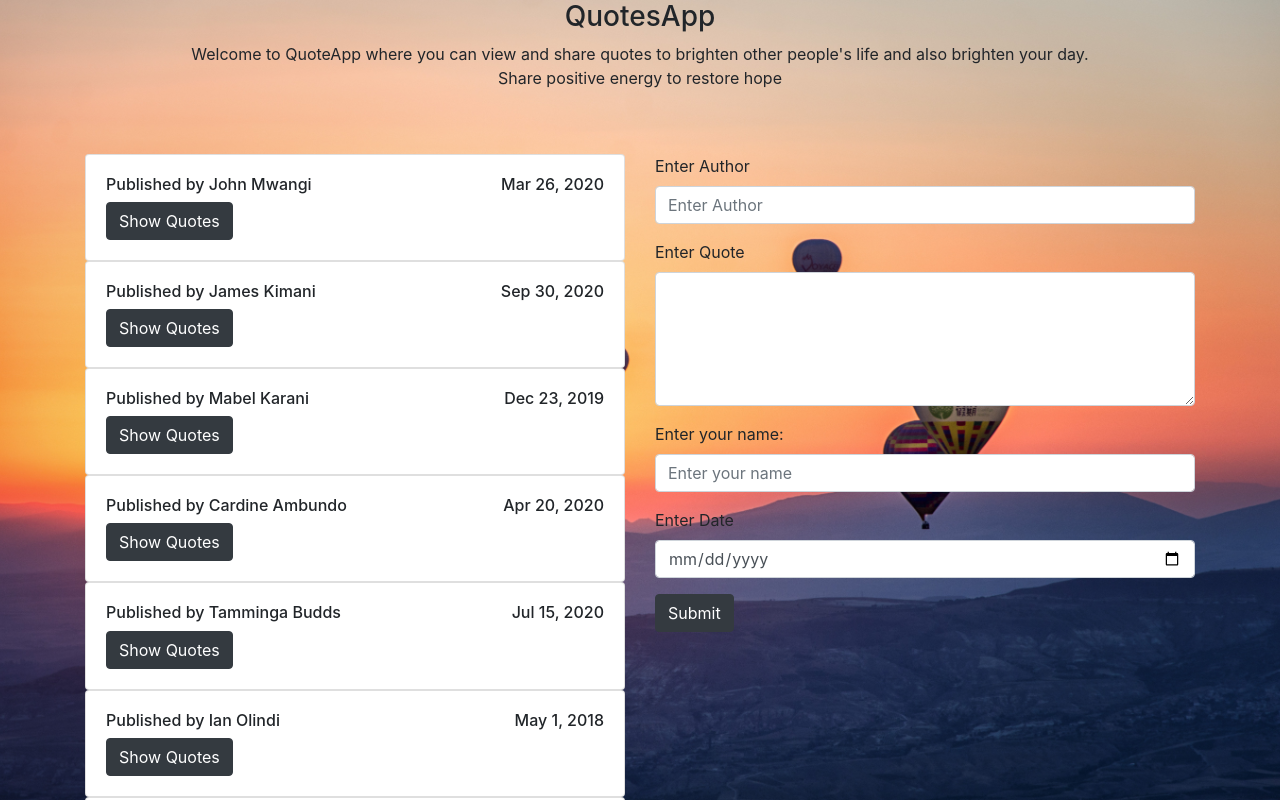
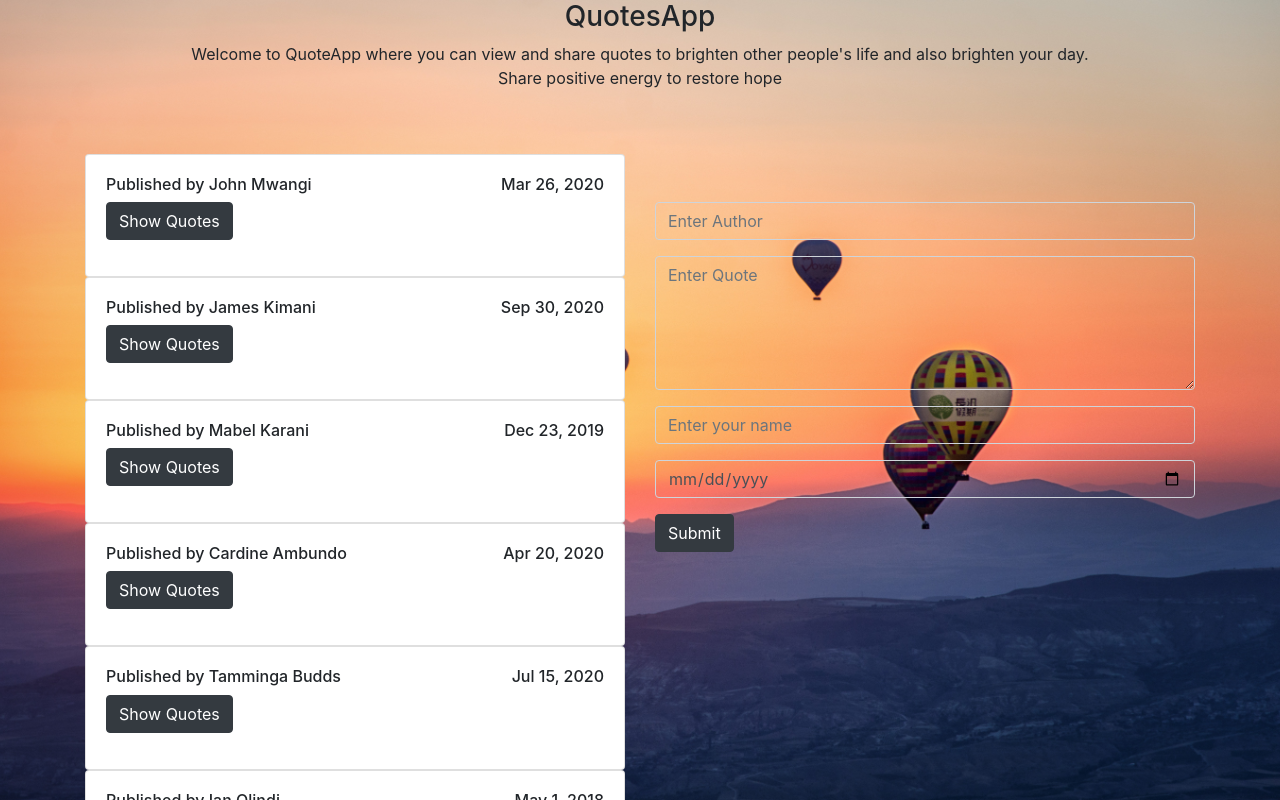
Before and after one commit to tomito26/QuotesApp, an Angular app: page / in a window 1280 px wide. Shown: the top 800 px of the page. Built offline with nearby package versions, Linux system fonts and the light colour scheme.

Commit message:
made the input field transparent

```diff
--- a/src/app/app.component.html
+++ b/src/app/app.component.html
@@ -5,7 +5,7 @@
   </div>
   <div class="row pt-5">
     <div class="col-md-6">
-      <div class='card' *ngFor='let quote of quoteEntry;let i = index'>
+      <div class='card pb-3' *ngFor='let quote of quoteEntry;let i = index'>
           <div class="card-body">
             <h6><span class="Name">Published by {{quote.submittedName}}</span><span class="date">{{quote.date|date}}</span></h6>
             <app-quote-message *ngIf='quote.showDetails'  [message]='quote'></app-quote-message>
@@ -13,7 +13,7 @@
           </div>
         </div>
     </div>
-    <div class="col-md-6">
+    <div class="col-md-6 pt-5">
       <app-quote-form (addQuote)='addNewQuote($event)'></app-quote-form>
     </div>
   </div>
--- a/src/app/quote-form/quote-form.component.html
+++ b/src/app/quote-form/quote-form.component.html
@@ -1,19 +1,15 @@
  <form (ngSubmit)='submitQuotes(quotesEntry);'  #quotesEntry = 'ngForm' >
     <div class="form-group">
-        <label for="author">Enter Author</label>
-        <input type="text" class="form-control" id="author" name="author" placeholder="Enter Author" [(ngModel)]='newQuote.author' #author='ngModel'>
+        <input type="text" class="form-control bg-transparent" id="author" name="author" placeholder="Enter Author" [(ngModel)]='newQuote.author' #author='ngModel'>
     </div>
     <div class="form-group">
-        <label for="entryQuote">Enter Quote</label>
-        <textarea name="entryQuote" id="entryQuote" class="form-control" rows="5" [(ngModel)] = 'newQuote.entryQuote' #entryQuote='ngModel'></textarea>
+        <textarea name="entryQuote" id="entryQuote" class="form-control bg-transparent" rows="5" [(ngModel)] = 'newQuote.entryQuote' #entryQuote='ngModel' placeholder="Enter Quote"></textarea>
     </div>
     <div class="form-group">
-        <label for="formGroupExampleInput2">Enter your name:</label>
-        <input type="text" class="form-control" id="submittedName" name="submittedName" placeholder="Enter your name"  [(ngModel)]='newQuote.submittedName' #submittedName = 'ngModel'>
+        <input type="text" class="form-control bg-transparent" id="submittedName" name="submittedName" placeholder="Enter your name"  [(ngModel)]='newQuote.submittedName' #submittedName = 'ngModel'>
     </div>
     <div class="form-group">
-        <label for="formGroupExampleInput">Enter Date</label>
-        <input type="date" class="form-control" id="date" name='date' dateplaceholder="Enter Date of submission" [(ngModel)]='newQuote.date' #date='ngModel'>
+        <input type="date" class="form-control bg-transparent" id="date" name='date'  placeholder="Enter Date of submission" [(ngModel)]='newQuote.date' #date='ngModel'>
     </div>
     <input type="submit" class="btn btn-dark">
 
```
